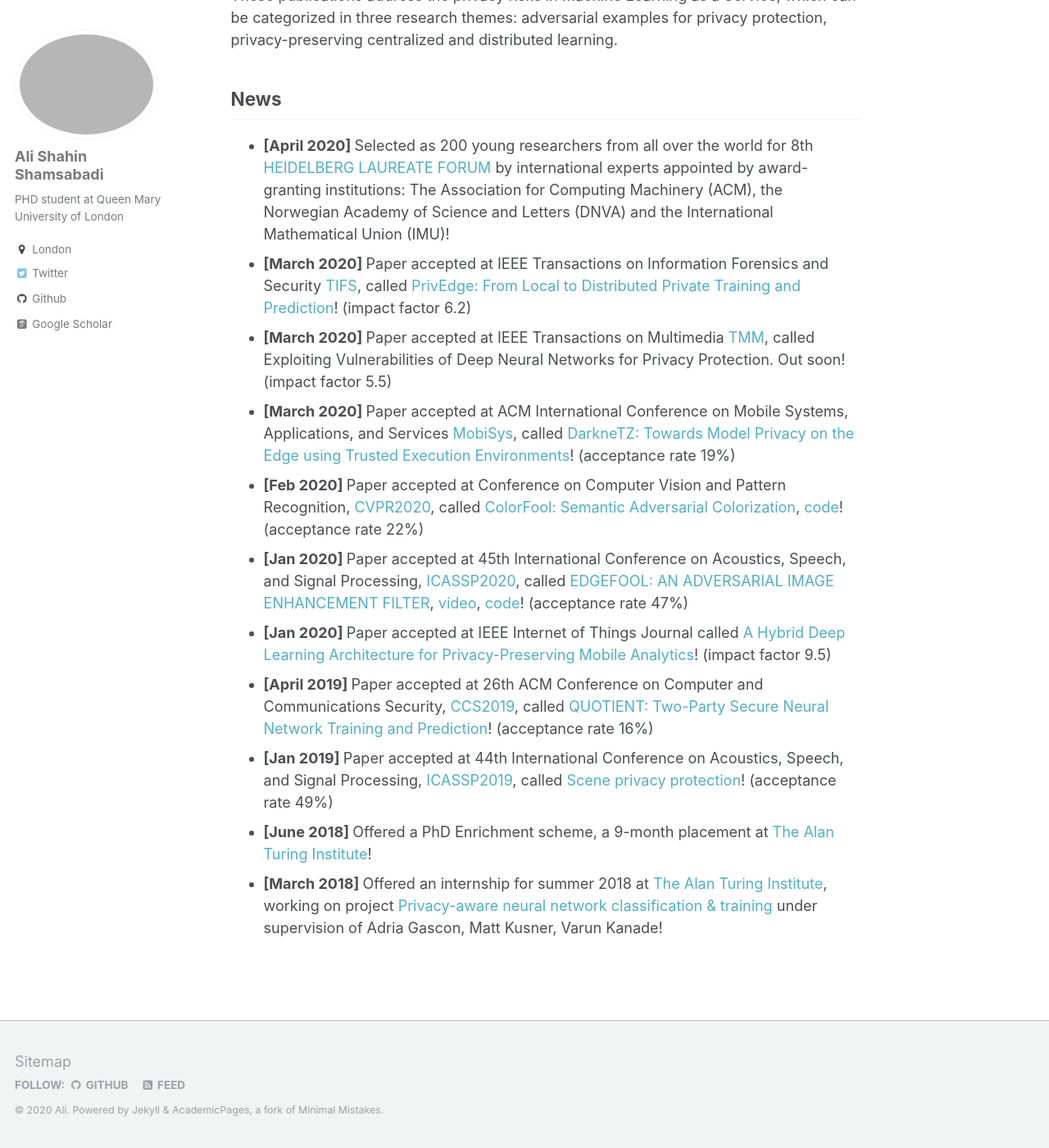
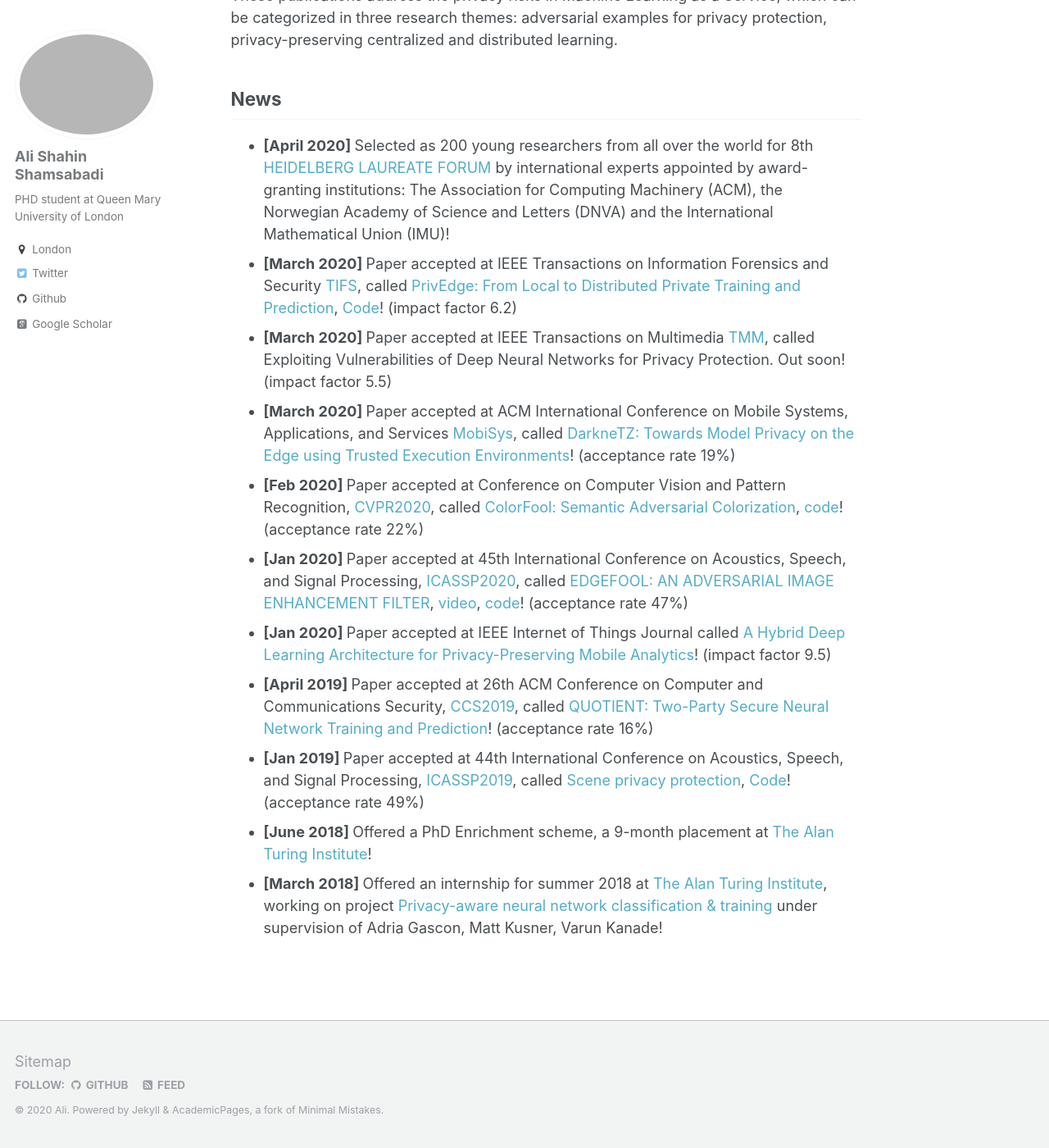
Before and after one commit to AliShahin/AliShahin.github.io, a Jekyll site: the page built from _pages/about.md, in a window 1280 px wide and 1400 px high, scrolled down 464 px. Shown: the whole window at 82% size. Built offline with Jekyll 4.4.1, drawn with Linux system fonts in a browser that asks for light colours; some web fonts are replaced.

Commit message:
Update about.md

```diff
--- a/_pages/about.md
+++ b/_pages/about.md
@@ -16,13 +16,13 @@ I love to explore the intersection of Machine Learning, Privacy and Image Proces
 
 ## News
 - <b> [April 2020] </b> Selected as 200 young researchers from all over the world for 8th [HEIDELBERG LAUREATE FORUM](https://www.heidelberg-laureate-forum.org/about-us.html) by international experts appointed by award-granting institutions: The Association for Computing Machinery (ACM), the Norwegian Academy of Science and Letters (DNVA) and the International Mathematical Union (IMU)!
-- <b> [March 2020] </b> Paper accepted at IEEE Transactions on Information Forensics and Security [TIFS](https://ieeexplore.ieee.org/xpl/RecentIssue.jsp?punumber=10206), called [PrivEdge: From Local to Distributed Private Training and Prediction](https://arxiv.org/pdf/2004.05574.pdf)! (impact factor 6.2)
+- <b> [March 2020] </b> Paper accepted at IEEE Transactions on Information Forensics and Security [TIFS](https://ieeexplore.ieee.org/xpl/RecentIssue.jsp?punumber=10206), called [PrivEdge: From Local to Distributed Private Training and Prediction](https://arxiv.org/pdf/2004.05574.pdf), [Code](https://github.com/smartcameras/PrivEdge)! (impact factor 6.2)
 - <b> [March 2020] </b> Paper accepted at IEEE Transactions on Multimedia [TMM](https://ieeexplore.ieee.org/xpl/RecentIssue.jsp?punumber=6046), called Exploiting Vulnerabilities of Deep Neural Networks for Privacy Protection. Out soon! (impact factor 5.5)
 - <b> [March 2020] </b> Paper accepted at ACM International Conference on Mobile Systems, Applications, and Services [MobiSys](https://www.sigmobile.org/mobisys/2020/), called [DarkneTZ: Towards Model Privacy on the Edge using Trusted Execution Environments](https://arxiv.org/pdf/2004.05703.pdf)! (acceptance rate 19%)
 - <b> [Feb 2020] </b> Paper accepted at Conference on Computer Vision and Pattern Recognition, [CVPR2020](http://cvpr2020.thecvf.com), called [ColorFool: Semantic Adversarial Colorization](https://arxiv.org/pdf/1911.10891.pdf), [code](https://github.com/smartcameras/ColorFool)! (acceptance rate 22%)
 - <b> [Jan 2020] </b> Paper accepted at 45th International Conference on Acoustics, Speech, and Signal Processing, [ICASSP2020](https://2020.ieeeicassp.org), called [EDGEFOOL: AN ADVERSARIAL IMAGE ENHANCEMENT FILTER](https://arxiv.org/pdf/1910.12227.pdf), [video](https://www.youtube.com/watch?time_continue=16&v=jzoo5USTUSs&feature=emb_logo), [code](https://github.com/smartcameras/EdgeFool)! (acceptance rate 47%)
 - <b> [Jan 2020] </b> Paper accepted at IEEE Internet of Things Journal called [A Hybrid Deep Learning Architecture for Privacy-Preserving Mobile Analytics](https://arxiv.org/pdf/1703.02952.pdf)! (impact factor 9.5)
 - <b> [April 2019] </b> Paper accepted at 26th ACM Conference on Computer and Communications Security, [CCS2019](https://sigsac.org/ccs/CCS2019/), called [QUOTIENT: Two-Party Secure Neural Network Training and Prediction](https://arxiv.org/pdf/1907.03372.pdf)! (acceptance rate 16%)
-- <b> [Jan 2019] </b> Paper accepted at 44th International Conference on Acoustics, Speech, and Signal Processing, [ICASSP2019](https://2019.ieeeicassp.org), called [Scene privacy protection](https://qmro.qmul.ac.uk/xmlui/bitstream/handle/123456789/56780/Cavallaro%20Scene%20privacy%20protection%202019%20Accepted.pdf?sequence=2)! (acceptance rate 49%)
+- <b> [Jan 2019] </b> Paper accepted at 44th International Conference on Acoustics, Speech, and Signal Processing, [ICASSP2019](https://2019.ieeeicassp.org), called [Scene privacy protection](https://qmro.qmul.ac.uk/xmlui/bitstream/handle/123456789/56780/Cavallaro%20Scene%20privacy%20protection%202019%20Accepted.pdf?sequence=2), [Code](https://github.com/smartcameras/P-FGSM)! (acceptance rate 49%)
 - <b> [June 2018] </b> Offered a PhD Enrichment scheme, a 9-month placement at [The Alan Turing Institute](https://www.turing.ac.uk)!
 - <b> [March 2018] </b> Offered an internship for summer 2018 at [The Alan Turing Institute](https://www.turing.ac.uk), working on project [Privacy-aware neural network classification & training](https://aticdn.s3-eu-west-1.amazonaws.com/2017/12/Internship-Project-Descriptions-2018-FINAL-WC.pdf) under supervision of Adria Gascon, Matt Kusner, Varun Kanade!
```
